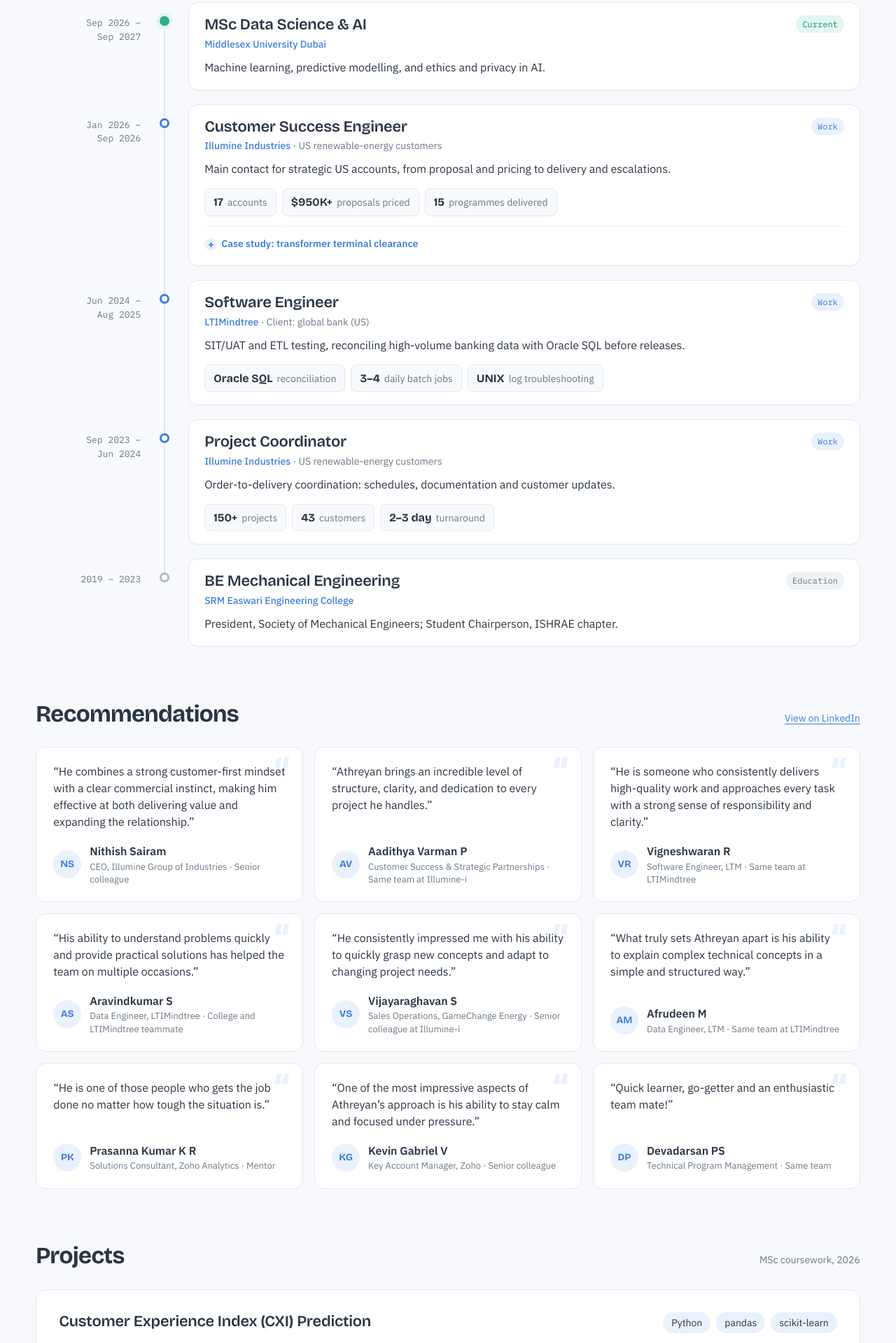
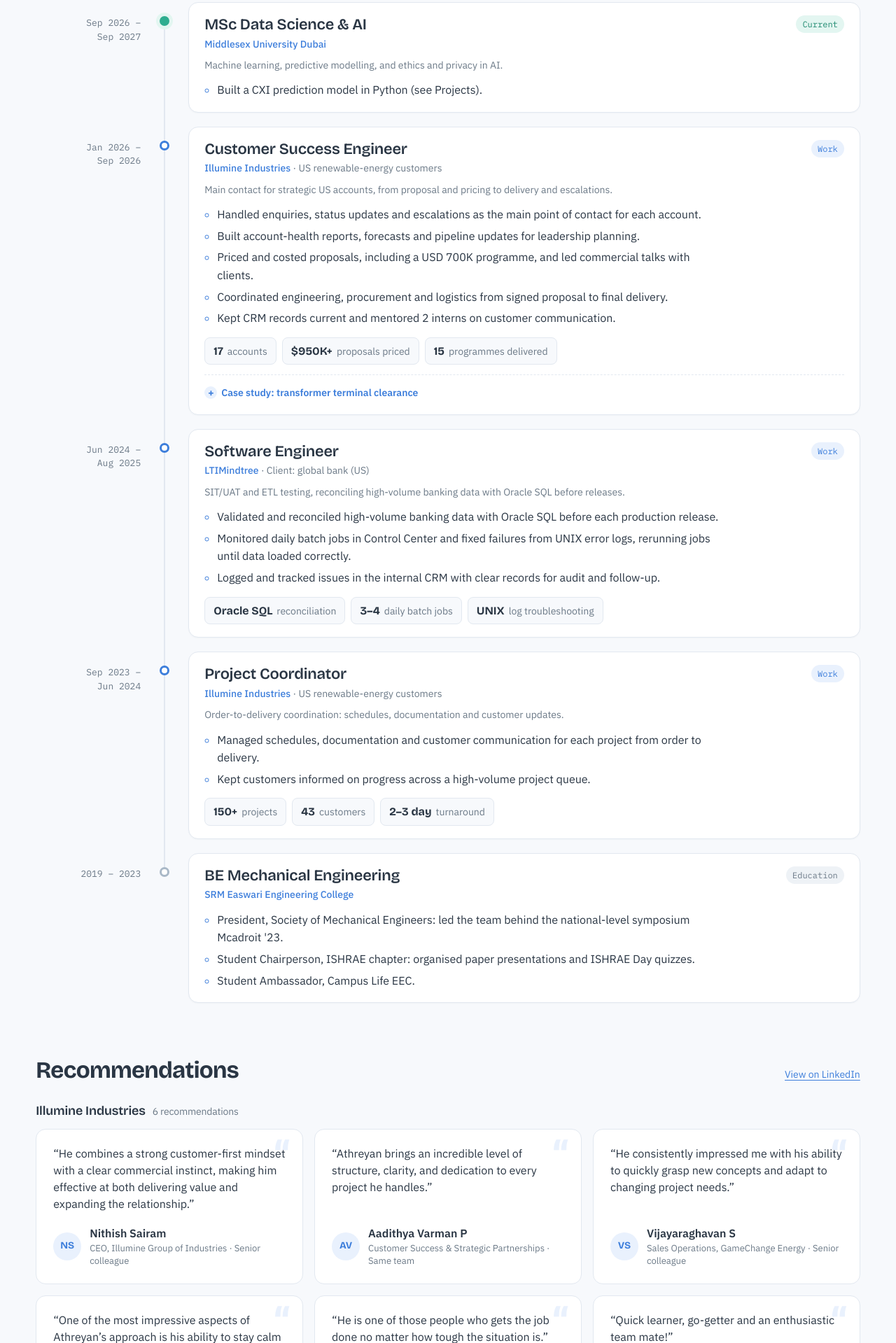
Before and after one commit to Athrey20an/Athreyan-Babu, a plain HTML site: page index.html in a window 1280 px wide. Shown: the part 881-2800 px from the top of the page at 70% size. Drawn offline with nearby package versions, Linux system fonts and the light colour scheme.

Commit message:
Group recommendations by company, add role bullets to career, sharper intro
Co-Authored-By: Claude Opus 5.5 <noreply@anthropic.com>
Claude-Session: https://claude.ai/code/session_01PxAvNCKXETjQ5fUz6PSJzK

```diff
--- a/index.html
+++ b/index.html
@@ -96,6 +96,7 @@ section { scroll-margin-top: 84px; }
 .hero { display: grid; grid-template-columns: minmax(0, 1fr) clamp(200px, 23vw, 320px); gap: clamp(28px, 5vw, 80px); align-items: center; padding: clamp(28px, 5vw, 64px) 0 clamp(32px, 4vw, 48px); }
 .hero .eyebrow { margin-bottom: 16px; display: block; }
 h1 .last { color: var(--accent); }
+.lede strong { font-weight: 600; color: var(--accent); }
 .lede { max-width: 34em; font-size: var(--fs-md); line-height: 1.55; margin-top: 24px; }
 .hero .actions { margin-top: 28px; }
 .portrait { margin: 0; }
@@ -133,6 +134,9 @@ section { padding-top: var(--section-gap); }
 .badge.edu { background: #EEF2F6; color: var(--muted); }
 .badge.now { background: var(--mint-soft); color: #1F8A70; }
 .tl-sum { margin-top: 10px; font-size: var(--fs-base); }
+.tl-list { margin: 12px 0 0; padding-left: 18px; display: grid; gap: 5px; font-size: var(--fs-base); color: var(--ink); max-width: 78ch; }
+.tl-list li::marker { color: var(--accent); }
+.tl-item .tl-sum { color: var(--muted); font-size: var(--fs-sm); margin-top: 8px; }
 .metrics { display: flex; flex-wrap: wrap; gap: 8px; margin-top: 14px; }
 .metric { display: inline-flex; align-items: baseline; gap: 6px; padding: 6px 12px; border-radius: 8px; background: var(--bg); border: 1px solid var(--line); font-size: var(--fs-sm); color: var(--muted); }
 .metric b { font-family: var(--display); font-weight: 700; font-size: var(--fs-base); color: var(--ink); }
@@ -185,6 +189,9 @@ details.case[open] summary::before { content: "−"; }
 .certs-label { min-width: 120px; font-family: var(--mono); font-size: var(--fs-xs); color: var(--muted); text-transform: uppercase; letter-spacing: .05em; }
 
 /* Recommendations */
+.rec-group + .rec-group { margin-top: 32px; }
+.rec-co { font-size: var(--fs-md); display: flex; align-items: baseline; gap: 10px; margin-bottom: 14px; }
+.rec-co span { font-family: var(--body); font-weight: 400; font-size: var(--fs-sm); color: var(--muted); }
 .quotes { display: grid; grid-template-columns: repeat(3, minmax(0, 1fr)); gap: 16px; }
 .quote { margin: 0; background: var(--surface); border: 1px solid var(--line); border-radius: 14px; padding: 22px 24px; display: flex; flex-direction: column; justify-content: space-between; gap: 18px; position: relative; }
 .quote::before { content: "“"; position: absolute; top: 6px; right: 18px; font-family: var(--display); font-size: 64px; line-height: 1; color: var(--accent-soft); }
@@ -268,7 +275,7 @@ footer { margin-top: var(--section-gap); padding: 24px 0 40px; font-size: var(--
       <span class="status-pill"><span class="dot" aria-hidden="true"></span>Open to roles in Dubai · on-site or hybrid</span>
       <span class="eyebrow">Data Analysis · Business Reporting · Project Delivery</span>
       <h1>Athreyan<br><span class="last">Babu</span></h1>
-      <p class="lede">I turn data into decisions for clients and projects: reconciling banking data with Oracle SQL, reporting and forecasting across 17 strategic accounts, and coordinating 150+ projects. <span class="muted">Now doing an MSc in Data Science &amp; AI at Middlesex University Dubai.</span></p>
+      <p class="lede"><strong>Data analyst with a client-facing edge.</strong> I've reconciled high-volume data for a global bank, priced $950K+ in proposals across 17 US accounts, and kept 150+ projects on schedule. <span class="muted">Now building my machine learning skills with an MSc in Data Science &amp; AI in Dubai.</span></p>
       <div class="actions">
         <a class="btn primary" href="Athreyan_Babu_Resume.pdf" target="_blank" rel="noopener">
           <svg viewBox="0 0 24 24" fill="none" stroke="currentColor" stroke-width="2" stroke-linecap="round" stroke-linejoin="round" aria-hidden="true"><path d="M12 3v12m0 0l-4-4m4 4l4-4M5 21h14"/></svg>
@@ -308,6 +315,7 @@ footer { margin-top: var(--section-gap); padding: 24px 0 40px; font-size: var(--
             <span class="badge now">Current</span>
           </div>
           <p class="tl-sum">Machine learning, predictive modelling, and ethics and privacy in AI.</p>
+          <ul class="tl-list"><li>Built a CXI prediction model in Python (see Projects).</li></ul>
         </div>
       </li>
 
@@ -323,6 +331,7 @@ footer { margin-top: var(--section-gap); padding: 24px 0 40px; font-size: var(--
             <span class="badge">Work</span>
           </div>
           <p class="tl-sum">Main contact for strategic US accounts, from proposal and pricing to delivery and escalations.</p>
+          <ul class="tl-list"><li>Handled enquiries, status updates and escalations as the main point of contact for each account.</li><li>Built account-health reports, forecasts and pipeline updates for leadership planning.</li><li>Priced and costed proposals, including a USD 700K programme, and led commercial talks with clients.</li><li>Coordinated engineering, procurement and logistics from signed proposal to final delivery.</li><li>Kept CRM records current and mentored 2 interns on customer communication.</li></ul>
           <div class="metrics">
             <span class="metric"><b>17</b>accounts</span>
             <span class="metric"><b>$950K+</b>proposals priced</span>
@@ -351,6 +360,7 @@ footer { margin-top: var(--section-gap); padding: 24px 0 40px; font-size: var(--
             <span class="badge">Work</span>
           </div>
           <p class="tl-sum">SIT/UAT and ETL testing, reconciling high-volume banking data with Oracle SQL before releases.</p>
+          <ul class="tl-list"><li>Validated and reconciled high-volume banking data with Oracle SQL before each production release.</li><li>Monitored daily batch jobs in Control Center and fixed failures from UNIX error logs, rerunning jobs until data loaded correctly.</li><li>Logged and tracked issues in the internal CRM with clear records for audit and follow-up.</li></ul>
           <div class="metrics">
             <span class="metric"><b>Oracle SQL</b>reconciliation</span>
             <span class="metric"><b>3–4</b>daily batch jobs</span>
@@ -371,6 +381,7 @@ footer { margin-top: var(--section-gap); padding: 24px 0 40px; font-size: var(--
             <span class="badge">Work</span>
           </div>
           <p class="tl-sum">Order-to-delivery coordination: schedules, documentation and customer updates.</p>
+          <ul class="tl-list"><li>Managed schedules, documentation and customer communication for each project from order to delivery.</li><li>Kept customers informed on progress across a high-volume project queue.</li></ul>
           <div class="metrics">
             <span class="metric"><b>150+</b>projects</span>
             <span class="metric"><b>43</b>customers</span>
@@ -390,7 +401,7 @@ footer { margin-top: var(--section-gap); padding: 24px 0 40px; font-size: var(--
             </div>
             <span class="badge edu">Education</span>
           </div>
-          <p class="tl-sum">President, Society of Mechanical Engineers; Student Chairperson, ISHRAE chapter.</p>
+          <ul class="tl-list"><li>President, Society of Mechanical Engineers: led the team behind the national-level symposium Mcadroit '23.</li><li>Student Chairperson, ISHRAE chapter: organised paper presentations and ISHRAE Day quizzes.</li><li>Student Ambassador, Campus Life EEC.</li></ul>
         </div>
       </li>
 
@@ -402,6 +413,8 @@ footer { margin-top: var(--section-gap); padding: 24px 0 40px; font-size: var(--
       <h2>Recommendations</h2>
       <p><a href="https://www.linkedin.com/in/athreyan-babu/details/recommendations/" target="_blank" rel="noopener">View on LinkedIn</a></p>
     </div>
+    <div class="rec-group">
+      <h3 class="rec-co">Illumine Industries <span>6 recommendations</span></h3>
       <div class="quotes">
         <figure class="quote">
           <blockquote>“He combines a strong customer-first mindset with a clear commercial instinct, making him effective at both delivering value and expanding the relationship.”</blockquote>
@@ -409,36 +422,42 @@ footer { margin-top: var(--section-gap); padding: 24px 0 40px; font-size: var(--
         </figure>
         <figure class="quote">
           <blockquote>“Athreyan brings an incredible level of structure, clarity, and dedication to every project he handles.”</blockquote>
-        <figcaption><span class="avatar" aria-hidden="true">AV</span><span><b>Aadithya Varman P</b><small>Customer Success &amp; Strategic Partnerships · Same team at Illumine-i</small></span></figcaption>
-      </figure>
-      <figure class="quote">
-        <blockquote>“He is someone who consistently delivers high-quality work and approaches every task with a strong sense of responsibility and clarity.”</blockquote>
-        <figcaption><span class="avatar" aria-hidden="true">VR</span><span><b>Vigneshwaran R</b><small>Software Engineer, LTM · Same team at LTIMindtree</small></span></figcaption>
-      </figure>
-      <figure class="quote">
-        <blockquote>“His ability to understand problems quickly and provide practical solutions has helped the team on multiple occasions.”</blockquote>
-        <figcaption><span class="avatar" aria-hidden="true">AS</span><span><b>Aravindkumar S</b><small>Data Engineer, LTIMindtree · College and LTIMindtree teammate</small></span></figcaption>
+          <figcaption><span class="avatar" aria-hidden="true">AV</span><span><b>Aadithya Varman P</b><small>Customer Success &amp; Strategic Partnerships · Same team</small></span></figcaption>
         </figure>
         <figure class="quote">
           <blockquote>“He consistently impressed me with his ability to quickly grasp new concepts and adapt to changing project needs.”</blockquote>
-        <figcaption><span class="avatar" aria-hidden="true">VS</span><span><b>Vijayaraghavan S</b><small>Sales Operations, GameChange Energy · Senior colleague at Illumine-i</small></span></figcaption>
+          <figcaption><span class="avatar" aria-hidden="true">VS</span><span><b>Vijayaraghavan S</b><small>Sales Operations, GameChange Energy · Senior colleague</small></span></figcaption>
         </figure>
         <figure class="quote">
-        <blockquote>“What truly sets Athreyan apart is his ability to explain complex technical concepts in a simple and structured way.”</blockquote>
-        <figcaption><span class="avatar" aria-hidden="true">AM</span><span><b>Afrudeen M</b><small>Data Engineer, LTM · Same team at LTIMindtree</small></span></figcaption>
+          <blockquote>“One of the most impressive aspects of Athreyan’s approach is his ability to stay calm and focused under pressure.”</blockquote>
+          <figcaption><span class="avatar" aria-hidden="true">KG</span><span><b>Kevin Gabriel V</b><small>Key Account Manager, Zoho · Senior colleague</small></span></figcaption>
         </figure>
         <figure class="quote">
           <blockquote>“He is one of those people who gets the job done no matter how tough the situation is.”</blockquote>
           <figcaption><span class="avatar" aria-hidden="true">PK</span><span><b>Prasanna Kumar K R</b><small>Solutions Consultant, Zoho Analytics · Mentor</small></span></figcaption>
         </figure>
         <figure class="quote">
-        <blockquote>“One of the most impressive aspects of Athreyan’s approach is his ability to stay calm and focused under pressure.”</blockquote>
-        <figcaption><span class="avatar" aria-hidden="true">KG</span><span><b>Kevin Gabriel V</b><small>Key Account Manager, Zoho · Senior colleague</small></span></figcaption>
-      </figure>
-      <figure class="quote">
           <blockquote>“Quick learner, go-getter and an enthusiastic team mate!”</blockquote>
           <figcaption><span class="avatar" aria-hidden="true">DP</span><span><b>Devadarsan PS</b><small>Technical Program Management · Same team</small></span></figcaption>
         </figure>
+      </div>
+    </div>
+    <div class="rec-group">
+      <h3 class="rec-co">LTIMindtree <span>3 recommendations</span></h3>
+      <div class="quotes">
+        <figure class="quote">
+          <blockquote>“What truly sets Athreyan apart is his ability to explain complex technical concepts in a simple and structured way.”</blockquote>
+          <figcaption><span class="avatar" aria-hidden="true">AM</span><span><b>Afrudeen M</b><small>Data Engineer, LTM · Same team</small></span></figcaption>
+        </figure>
+        <figure class="quote">
+          <blockquote>“He is someone who consistently delivers high-quality work and approaches every task with a strong sense of responsibility and clarity.”</blockquote>
+          <figcaption><span class="avatar" aria-hidden="true">VR</span><span><b>Vigneshwaran R</b><small>Software Engineer, LTM · Same team</small></span></figcaption>
+        </figure>
+        <figure class="quote">
+          <blockquote>“His ability to understand problems quickly and provide practical solutions has helped the team on multiple occasions.”</blockquote>
+          <figcaption><span class="avatar" aria-hidden="true">AS</span><span><b>Aravindkumar S</b><small>Data Engineer, LTIMindtree · College and work teammate</small></span></figcaption>
+        </figure>
+      </div>
     </div>
   </section>
 
```
Lines whose indentation alone changed are shown as unchanged.
